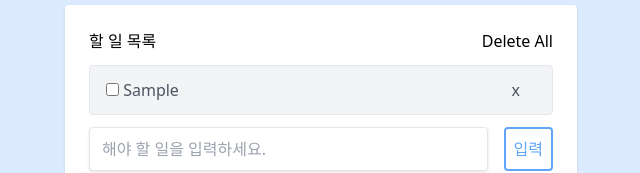
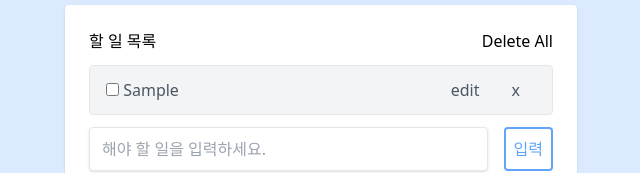
Before and after one commit to JinhuiKim/react-todo-app, a React (Create React App) app: page / in a window 1280 px wide. Both pictures are taken after typing "Sample" into the empty fields and a click on the input "입력". Shown: the part 300-473 px from the top of the page, without its empty margins (319-959 px from the left). Built offline with nearby package versions, Linux system fonts and the light colour scheme.

Commit message:
Feat: edit 버튼 추가
할 일 목록을 수정하는 기능 추가하기

```diff
--- a/src/components/List.js
+++ b/src/components/List.js
@@ -1,4 +1,4 @@
-import React from "react";
+import React, { useState } from "react";
 
 const List = React.memo(
   ({
@@ -11,7 +11,10 @@ const List = React.memo(
     snapshot,
     handleClick,
   }) => {
-    console.log("List Component");
+    // console.log("List Component");
+
+    const [isEditing, setIsEditing] = useState(false);
+    const [editedTitle, setEditedTitle] = useState(title);
 
     const handleCompleteChange = (id) => {
       let newTodoData = todoData.map((data) => {
@@ -48,6 +51,12 @@ const List = React.memo(
           >
             x
           </button>
+          <button
+            className="px-4 py-2 float-right"
+            onClick={() => setIsEditing(true)}
+          >
+            edit
+          </button>
         </div>
       </div>
     );
```
